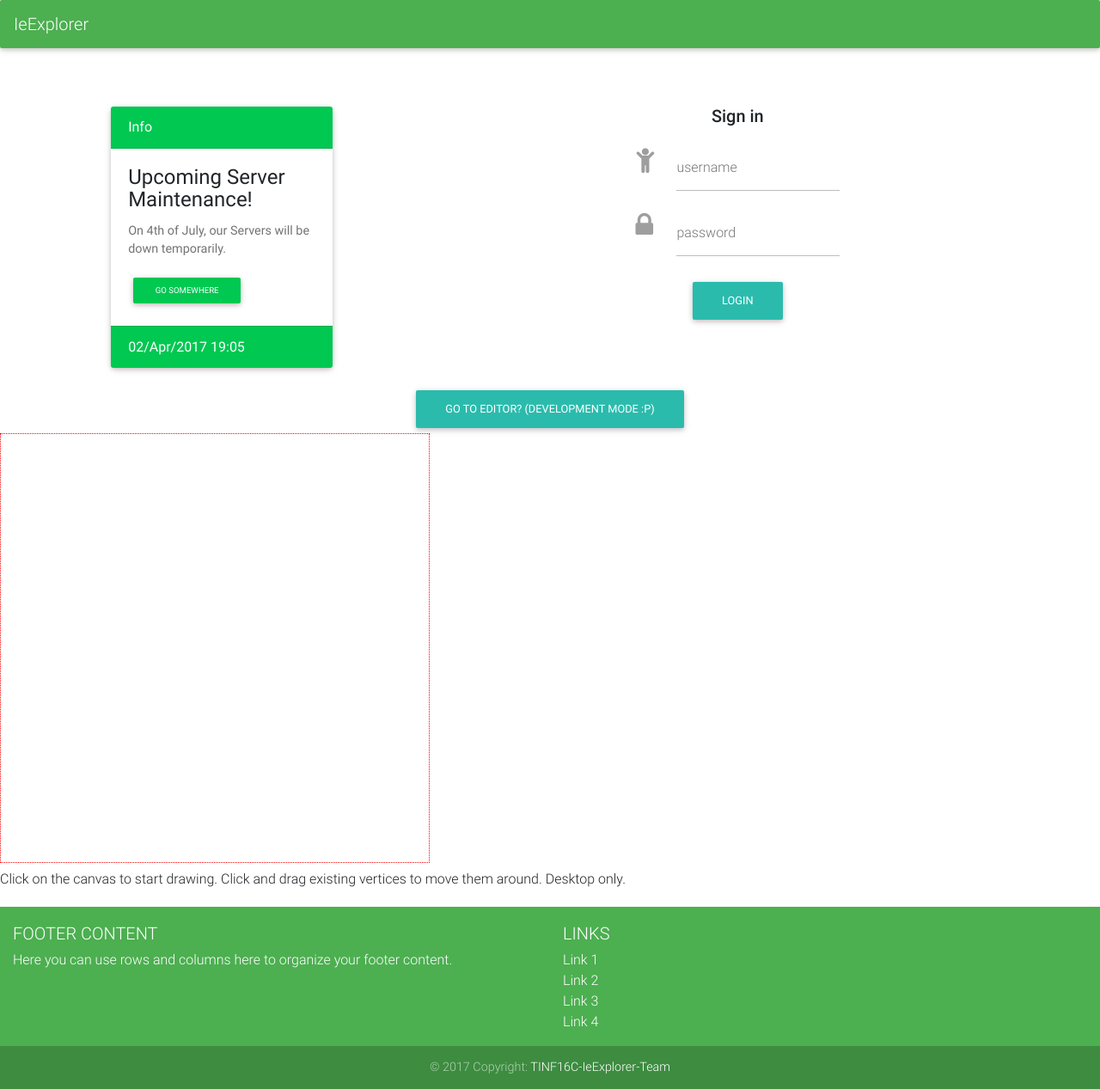
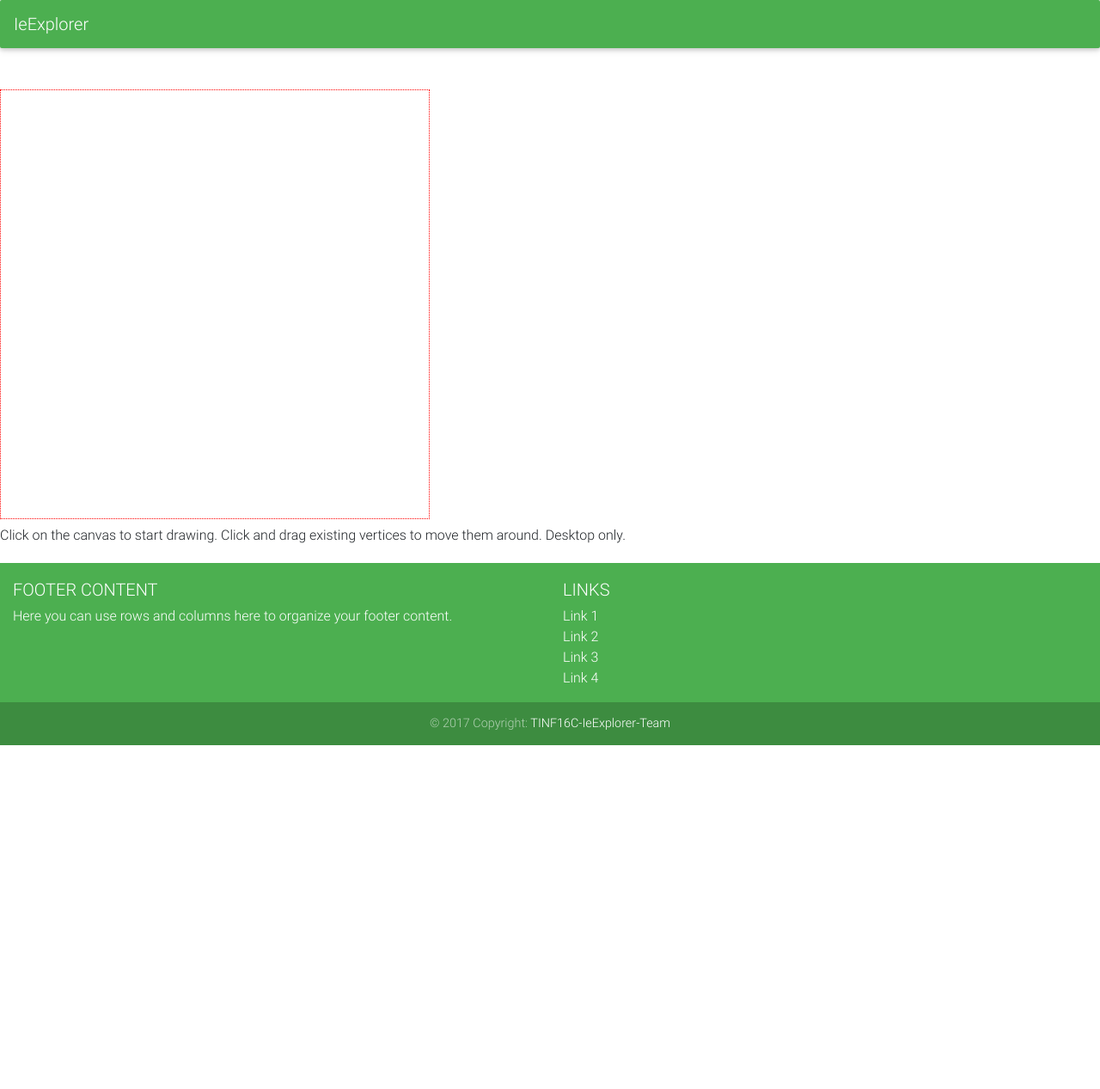
Before and after one commit to TINF16C-WE2-IE/TheIndoorExplorer, an Angular app: page /editor in a window 1280 px wide. Before the commit this address led to /. Shown: the whole page at 86% size. After the commit the page ends 867 px from the top, so only its background shows below. Built offline with nearby package versions, Linux system fonts and the light colour scheme.

Commit message:
moved SvgEditComponent-Template into own component

```diff
--- a/src/app/app.component.html
+++ b/src/app/app.component.html
@@ -4,12 +4,7 @@
 
 <br><br>
 
-<app-home></app-home>
-
-
-
-<app-svg-edit></app-svg-edit>
-<p>Click on the canvas to start drawing. Click and drag existing vertices to move them around. Desktop only.</p>
+<router-outlet></router-outlet>
 
 
 <app-content-footer></app-content-footer>
--- a/src/app/app.routing.ts
+++ b/src/app/app.routing.ts
@@ -2,6 +2,7 @@
 import { Routes, RouterModule } from '@angular/router';
 
 import { HomeComponent } from './home/home.component';
+import { SvgEditComponent } from './svg-edit/svg-edit.component';
 
 export const routes: Routes = [
 
@@ -14,6 +15,10 @@ export const routes: Routes = [
         path: 'home',
         component: HomeComponent,
     },
+    {
+        path: 'editor',
+        component: SvgEditComponent,
+    },
 ];
 
 
--- a/src/app/svg-edit/svg-edit.component.html
+++ b/src/app/svg-edit/svg-edit.component.html
@@ -3,3 +3,4 @@
     <svg:line *ngFor="let line of lines" stroke="black" [attr.x1]="line[0][0]" [attr.y1]="line[0][1]"
               [attr.x2]="line[1][0]" [attr.y2]="line[1][1]"></svg:line>
 </svg>
+<p>Click on the canvas to start drawing. Click and drag existing vertices to move them around. Desktop only.</p>
```
